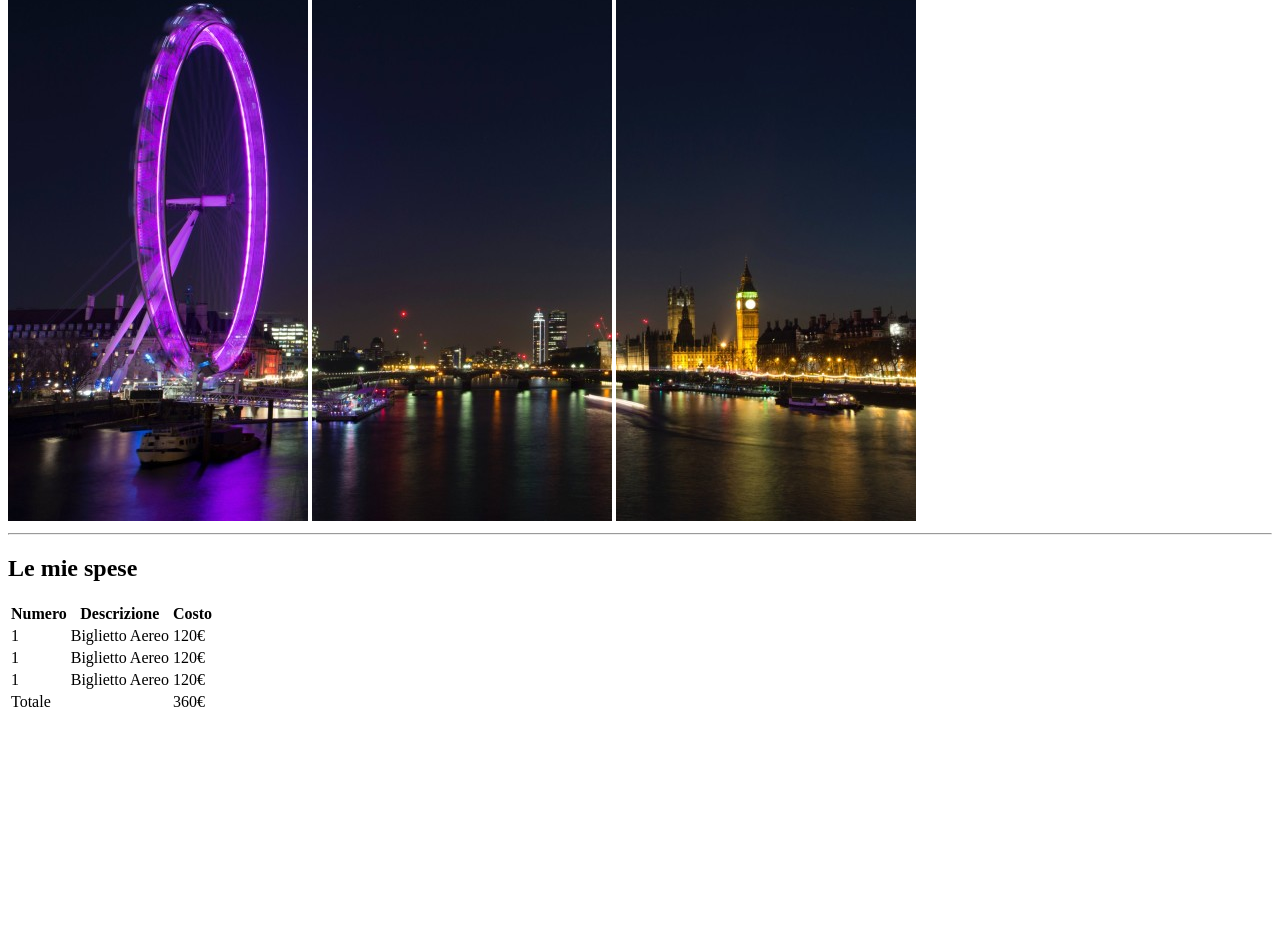
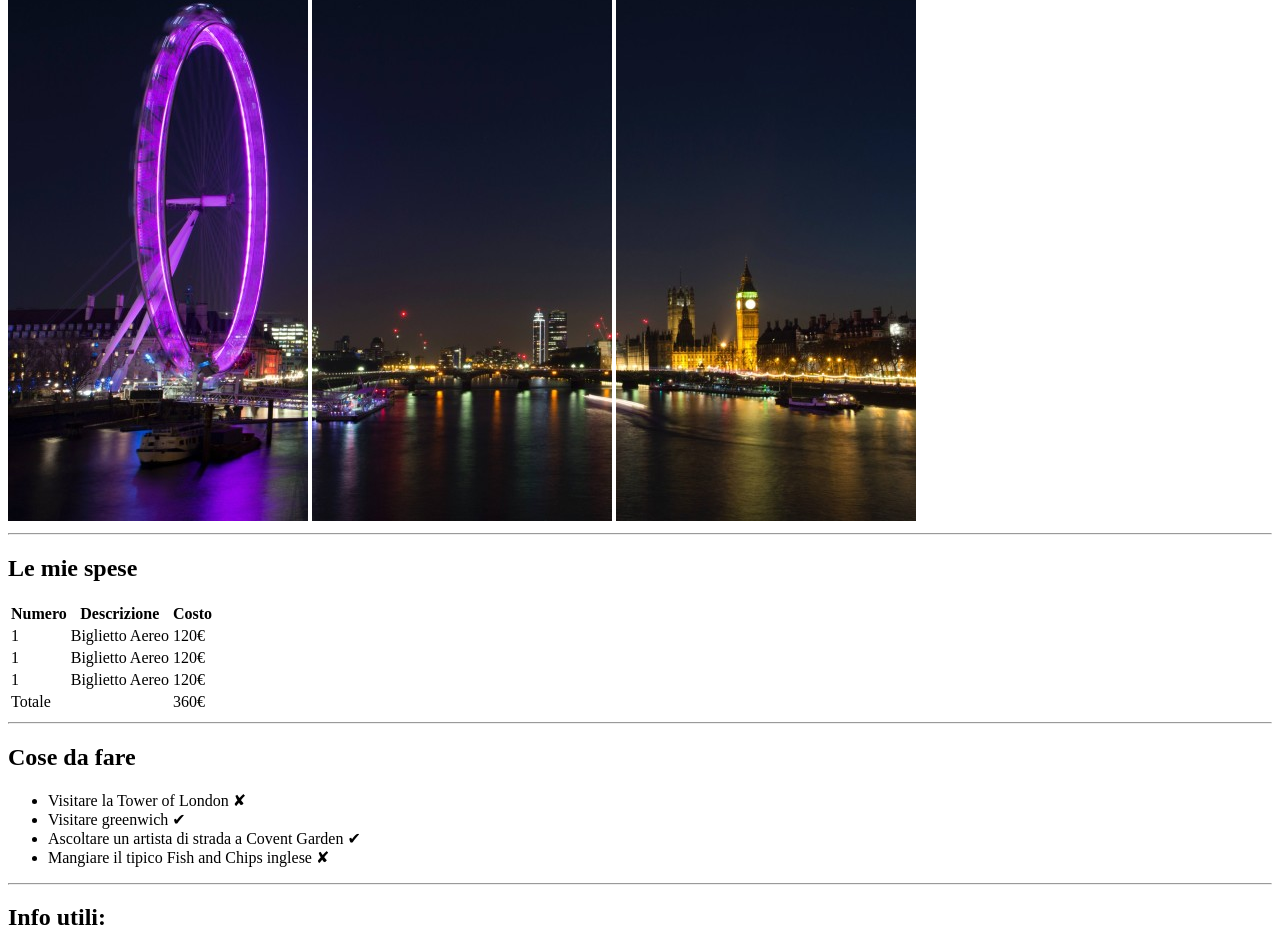
Before and after one commit to SalvatoreVillano/html-london-trip, a plain HTML site: page index.html in a window 1280 px wide. Shown: the part 159-1110 px from the top of the page. Before the commit the page ends 881 px from the top, so only its background shows below. Drawn offline with Linux system fonts and the light colour scheme.

Commit message:
implementation "cose da fare"

```diff
--- a/index.html
+++ b/index.html
@@ -65,7 +65,24 @@
 
     <!-- End Table Section -->
 
+    <hr>
 
+    <!-- Cose da fare Section -->
+
+    <h2>Cose da fare</h2>
+
+    <ul>
+        <li>Visitare la Tower of London ✘</li>
+        <li>Visitare greenwich ✔</li>
+        <li>Ascoltare un artista di strada a Covent Garden ✔</li>
+        <li>Mangiare il tipico Fish and Chips inglese ✘</li>
+    </ul>
+
+    <!-- End Cose da fare Section -->
+
+    <hr>
+
+    <h2>Info utili:</h2>
 
 </body>
 </html>
```
